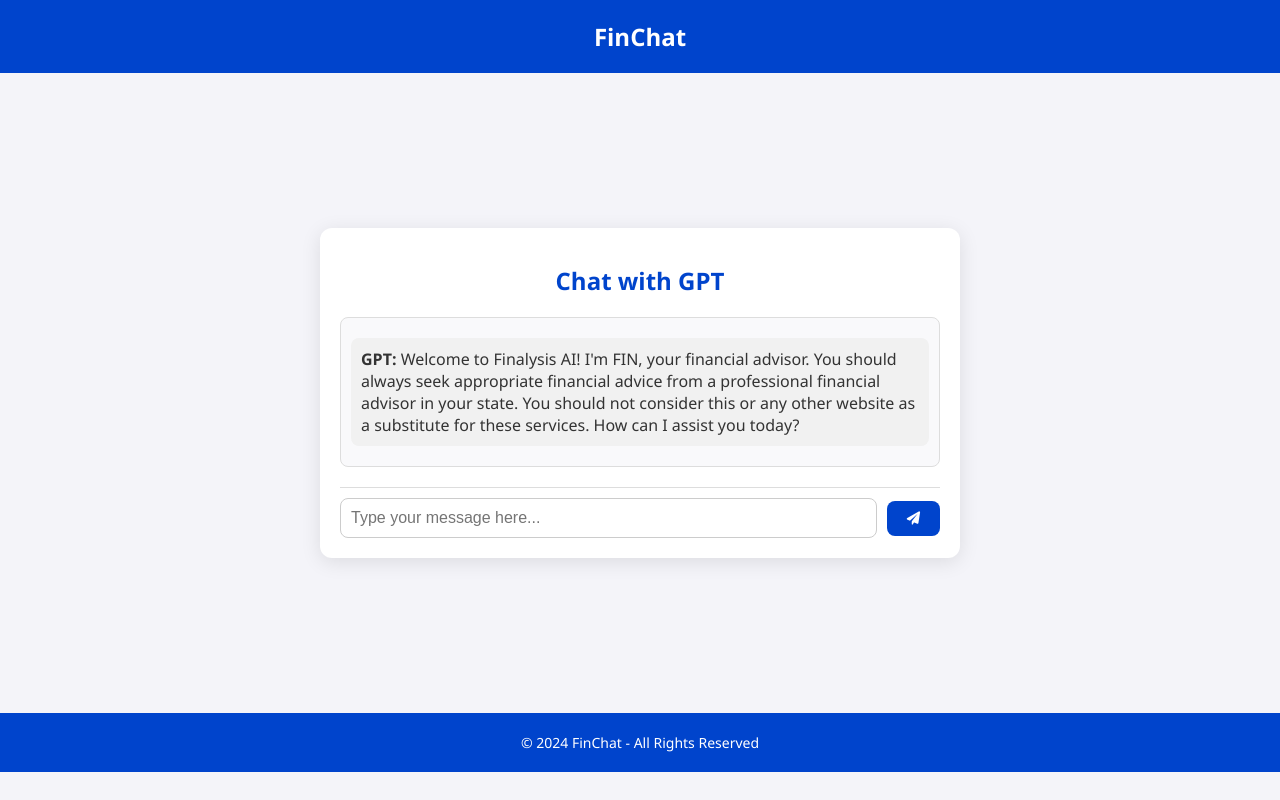
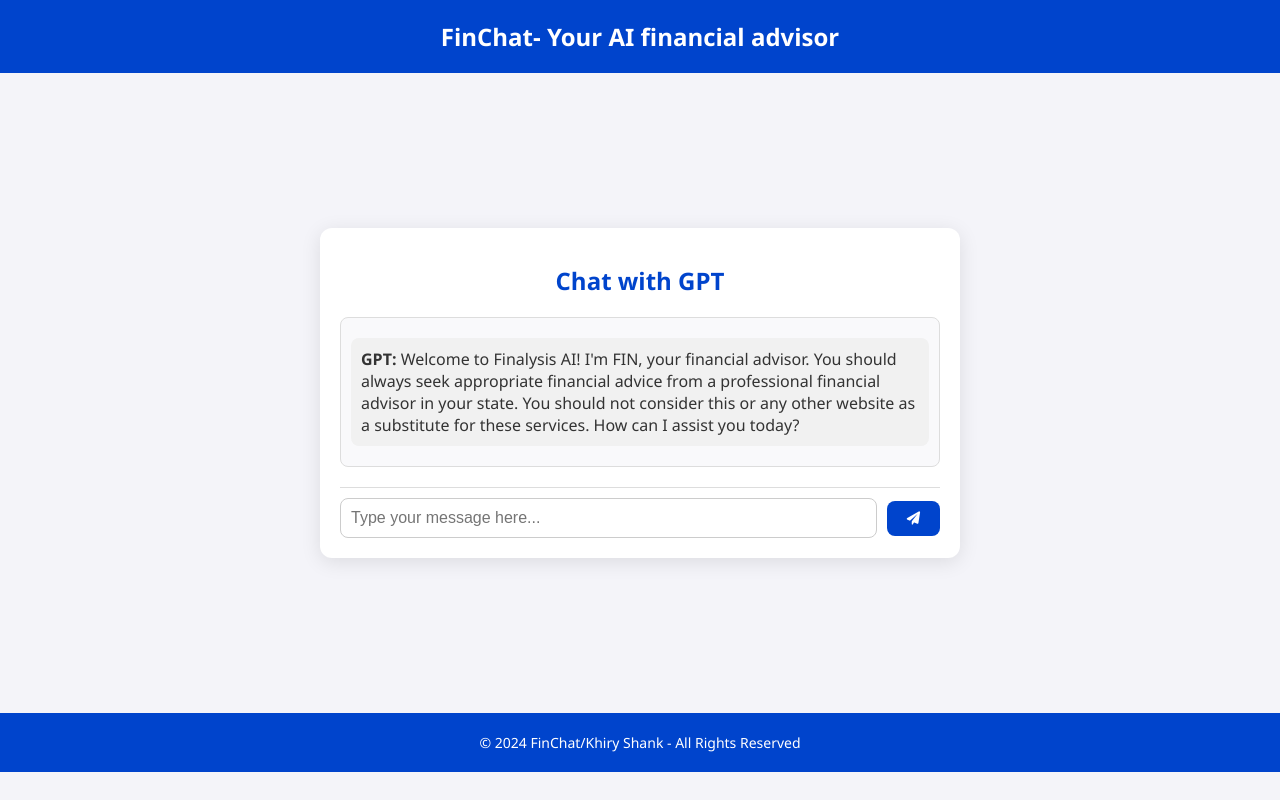
Before and after one commit to khiryshank/finalysis, a Flask app: page / in a window 1280 px wide. Run offline with Flask 3, Linux system fonts and the light colour scheme.

Commit message:
Changed logo

```diff
--- a/templates/index.html
+++ b/templates/index.html
@@ -10,7 +10,7 @@
 <body>
     <header>
         <nav>
-            <div class="logo">FinChat</div>
+            <div class="logo">FinChat- Your AI financial advisor</div>
         </nav>
     </header>
     <main>
@@ -27,7 +27,7 @@
         </div>
     </main>
     <footer>
-        <p>&copy; 2024 FinChat - All Rights Reserved</p>
+        <p>&copy; 2024 FinChat/Khiry Shank - All Rights Reserved</p>
     </footer>
 
     <script>
```
